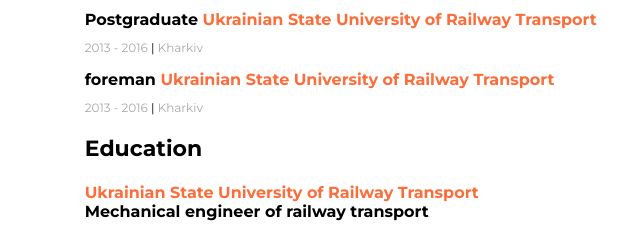
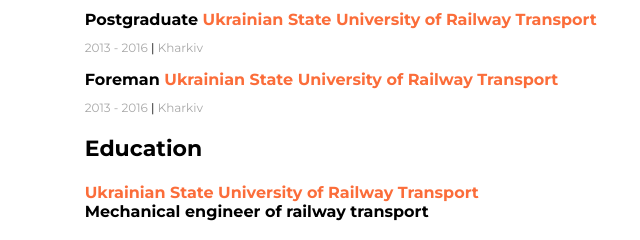
Before and after one commit to qvaltor/resume, a plain HTML site: page index.html in a window 1280 px wide. Shown: the part 837-1077 px from the top of the page, 428-1068 px from the left. Drawn offline with Linux system fonts and the light colour scheme.

Commit message:
Update index.html

```diff
--- a/index.html
+++ b/index.html
@@ -72,7 +72,7 @@
                 </div>
 
                 <div>
-                    <h4 class="my-work-experience-position"> foreman <span class = "my-work-experience-company">Ukrainian State University of Railway Transport</span> </h4>
+                    <h4 class="my-work-experience-position"> Foreman <span class = "my-work-experience-company">Ukrainian State University of Railway Transport</span> </h4>
                     <p class="my-work-experience-period">2013 - 2016   <span class="my-work-experience-divider">|</span>   Kharkiv </p>
                 </div>
 
```
